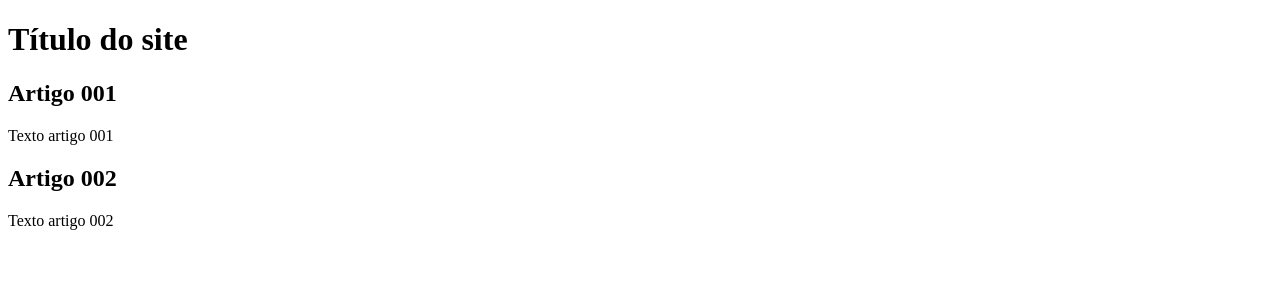
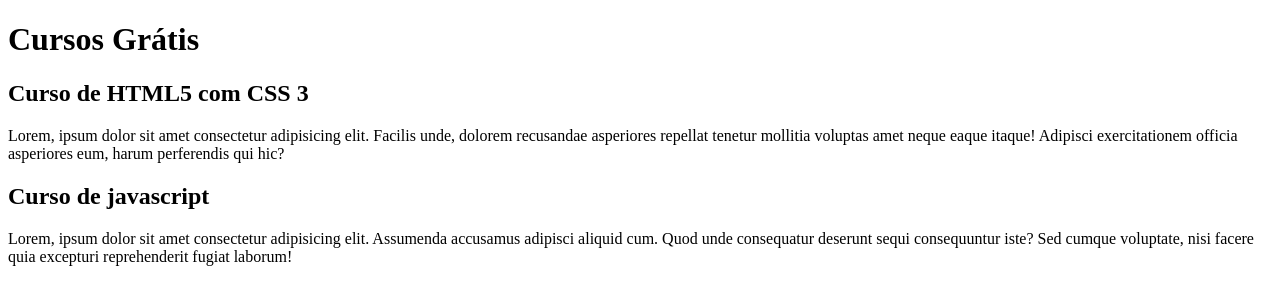
Before and after one commit to Henriquesampaio92/projeto-site, a plain HTML site: page index.html in a window 1280 px wide. Drawn offline with Linux system fonts and the light colour scheme.

Commit message:
Update index.html

```diff
--- a/index.html
+++ b/index.html
@@ -9,15 +9,15 @@
 <body>
     <main>
         <header>
-            <h1>Título do site</h1>
+            <h1>Cursos Grátis</h1>
         </header>
         <article>
-            <h2> Artigo 001</h2>
-            <p> Texto artigo 001</p>
+            <h2> Curso de HTML5 com CSS 3 </h2>
+            <p>Lorem, ipsum dolor sit amet consectetur adipisicing elit. Facilis unde, dolorem recusandae asperiores repellat tenetur mollitia voluptas amet neque eaque itaque! Adipisci exercitationem officia asperiores eum, harum perferendis qui hic?</p>
         </article>
         <article>
-            <h2> Artigo 002</h2>
-            <p> Texto artigo 002</p>
+            <h2>Curso de javascript</h2>
+            <p>Lorem, ipsum dolor sit amet consectetur adipisicing elit. Assumenda accusamus adipisci aliquid cum. Quod unde consequatur deserunt sequi consequuntur iste? Sed cumque voluptate, nisi facere quia excepturi reprehenderit fugiat laborum!</p>
         </article>
     </main>
 
```
